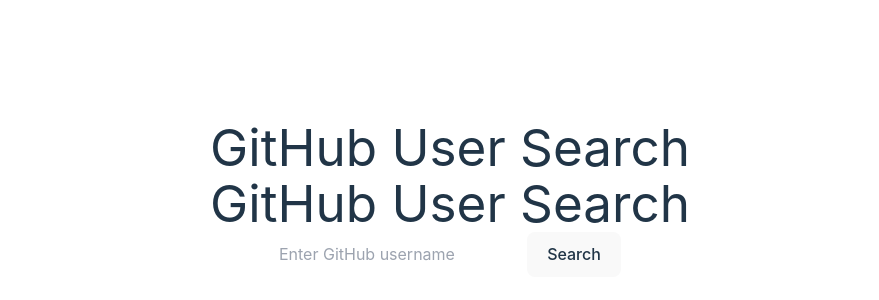
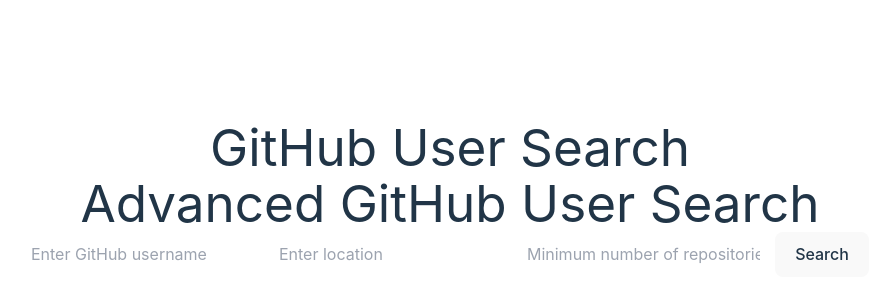
Before and after one commit to Arikeola100/alx-fe-reactjs, a React (Vite) app in the folder github-user-search/: page / in a window 1280 px wide. Shown: the part 202-502 px from the top of the page, without its empty margins (190-1069 px from the left). Built offline with nearby package versions, Linux system fonts and the light colour scheme.

Commit message:
added advanced features

```diff
--- a/github-user-search/src/components/Search.jsx
+++ b/github-user-search/src/components/Search.jsx
@@ -1,39 +1,54 @@
 import React, { useState } from "react";
-import { fetchUserData } from "../services/githubService";
+import { fetchUsersByCriteria } from "../services/githubService";
 
 const Search = () => {
-  const [username, setUsername] = useState("");  // Capture input value
-  const [userData, setUserData] = useState(null); // Store fetched user data
-  const [loading, setLoading] = useState(false);  // Track loading state
-  const [error, setError] = useState(false);      // Track error state
+  const [username, setUsername] = useState("");
+  const [location, setLocation] = useState("");
+  const [minRepos, setMinRepos] = useState("");
+  const [users, setUsers] = useState([]);
+  const [loading, setLoading] = useState(false);
+  const [error, setError] = useState(false);
 
-  // Handle form submission
   const handleSubmit = async (e) => {
     e.preventDefault();
     setLoading(true);
     setError(false);
-    setUserData(null);
+    setUsers([]);
 
     try {
-      const data = await fetchUserData(username);  // Fetch data from GitHub API
-      setUserData(data);
+      const data = await fetchUsersByCriteria(username, location, minRepos);  // Fetch based on new criteria
+      setUsers(data.items);  // GitHub API Search response is structured with "items"
     } catch (err) {
       setError(true);
     } finally {
-      setLoading(false);  // Reset loading state
+      setLoading(false);
     }
   };
 
   return (
     <div className="max-w-lg mx-auto p-4">
-      <h1 className="text-3xl font-bold mb-4">GitHub User Search</h1>
-      <form onSubmit={handleSubmit} className="mb-4">
+      <h1 className="text-3xl font-bold mb-4">Advanced GitHub User Search</h1>
+      <form onSubmit={handleSubmit} className="mb-4 grid grid-cols-1 gap-4">
         <input
           type="text"
           className="border p-2 rounded w-full"
           value={username}
           onChange={(e) => setUsername(e.target.value)}
-          placeholder="Enter GitHub username"
+          placeholder="Enter GitHub username "
+        />
+        <input
+          type="text"
+          className="border p-2 rounded w-full"
+          value={location}
+          onChange={(e) => setLocation(e.target.value)}
+          placeholder="Enter location "
+        />
+        <input
+          type="number"
+          className="border p-2 rounded w-full"
+          value={minRepos}
+          onChange={(e) => setMinRepos(e.target.value)}
+          placeholder="Minimum number of repositories"
         />
         <button type="submit" className="mt-2 bg-blue-500 text-white py-2 px-4 rounded hover:bg-blue-600">
           Search
@@ -42,16 +57,22 @@
 
       {/* Conditional Rendering */}
       {loading && <p>Loading...</p>}
-      {error && <p>Looks like we cant find the user.</p>}
-      {userData && (
-        <div className="mt-4 bg-white shadow-lg rounded p-4">
-          <img src={userData.avatar_url} alt={userData.login} className="w-20 h-20 rounded-full" />
-          <h2 className="text-xl font-bold mt-2">{userData.login}</h2>
-          <p>
-            <a href={userData.html_url} target="_blank" rel="noreferrer" className="text-blue-500">
-              Visit GitHub Profile
-            </a>
-          </p>
+      {error && <p>Looks like we cant find the users based on your criteria.</p>}
+      {users.length > 0 && (
+        <div className="mt-4 grid grid-cols-1 gap-4">
+          {users.map((user) => (
+            <div key={user.id} className="bg-white shadow-lg rounded p-4 flex items-center space-x-4">
+              <img src={user.avatar_url} alt={user.login} className="w-16 h-16 rounded-full" />
+              <div>
+                <h2 className="text-xl font-bold">{user.login}</h2>
+                <p>
+                  <a href={user.html_url} target="_blank" rel="noreferrer" className="text-blue-500">
+                    Visit GitHub Profile
+                  </a>
+                </p>
+              </div>
+            </div>
+          ))}
         </div>
       )}
     </div>
--- a/github-user-search/src/services/githubService.js
+++ b/github-user-search/src/services/githubService.js
@@ -1,7 +1,17 @@
 import axios from "axios";
 
-// GitHub API endpoint to fetch user data
-export const fetchUserData = async (username) => {
-  const response = await axios.get(`https://api.github.com/users/${username}`);
+// GitHub API endpoint to search users with additional filters
+export const fetchUsersByCriteria = async (username = "", location = "", minRepos = "") => {
+  let query = [];
+
+
+  if (username) query.push(`user:${username}`);
+  if (location) query.push(`location:${location}`);
+  if (minRepos) query.push(`repos:>=${minRepos}`);
+
+  const queryString = query.join(" ");
+
+  // GitHub Search API endpoint
+  const response = await axios.get(`https://api.github.com/search/users?q=${queryString}`);
   return response.data;
 };
```
